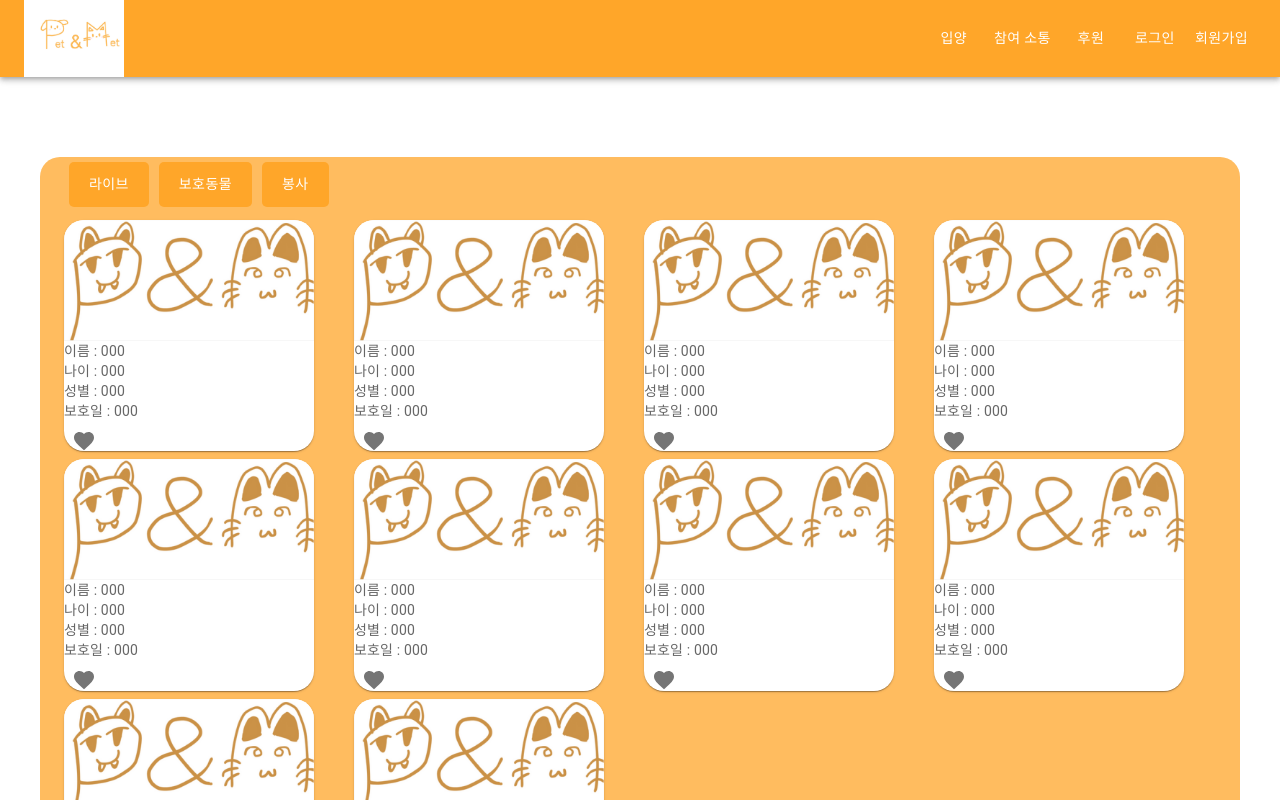
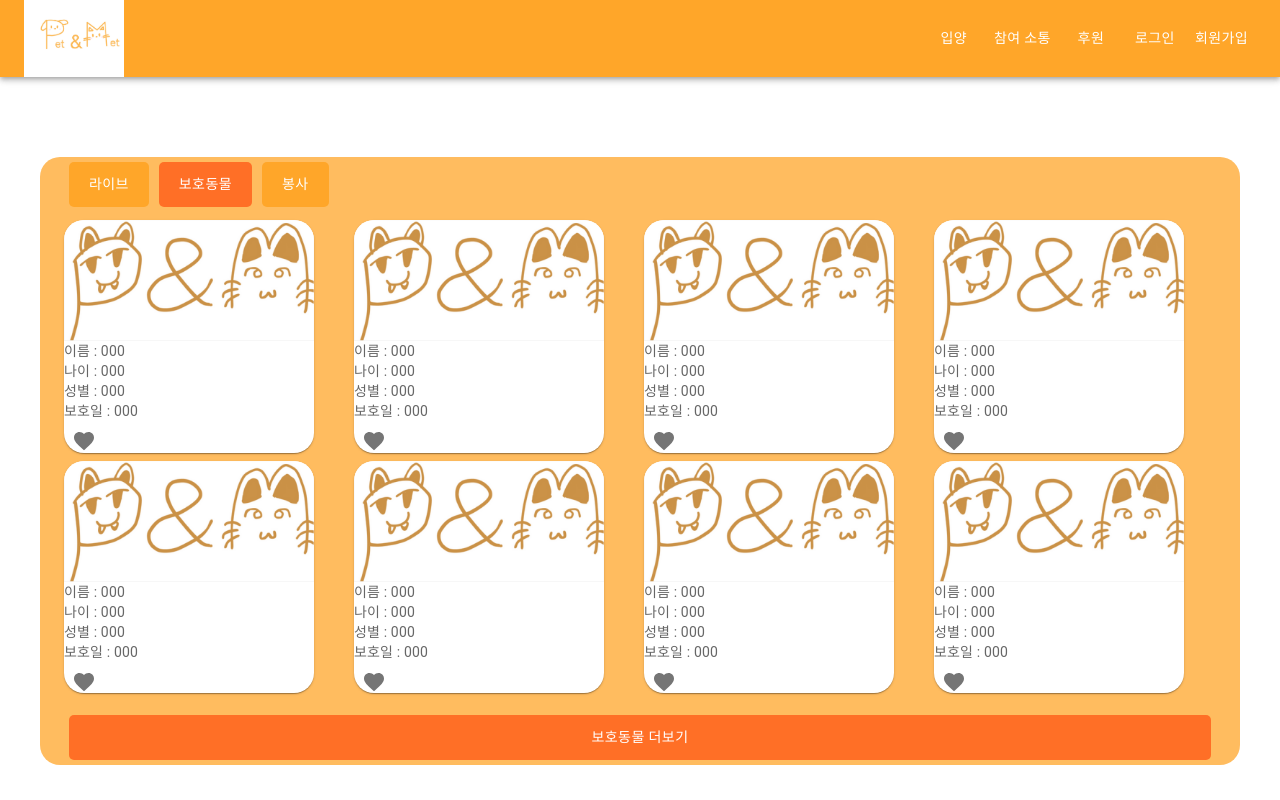
Before and after one commit to H4R1B0/petandmet, a React (Create React App) app in the folder FrontEnd/petandmet/: page / in a window 1280 px wide. Both pictures are taken after a click on the button "보호동물". Shown: the top 800 px of the page. Built offline with nearby package versions, Linux system fonts and the light colour scheme.

Commit message:
refactor : 메인, 라이브리스트, 보호동물리스트 수정

```diff
--- a/FrontEnd/petandmet/src/components/Animal/AnimalList.tsx
+++ b/FrontEnd/petandmet/src/components/Animal/AnimalList.tsx
@@ -1,11 +1,33 @@
+import { Box } from '@mui/material';
 import CardInfo from 'containers/components/Card'
+//보호 동물 데이터를 받는다면 animals 활성화
+interface AnimalListProps {
+  num?: number;
+  // animals: Animal[];
+}
+// num 값에는 보호동물 수가 들어갈 예정
+function AnimalList({ num = 15 }: AnimalListProps) {
+  let animalsToShow : any = []
 
-function AnimalList() {
+  if (num !== undefined) {
+    animalsToShow = Array.from({length : num})
+  }
+
   return (
     <>
-      {[1, 2, 3, 4, 5, 6, 7, 8, 9, 10].map((_, idx) => (
-        <CardInfo key={idx} /> // 반복되는 컴포넌트들은 key prop을 설정해야 합니다.
-      ))}
+    <Box
+      sx={{
+        mt: 1,
+        display: 'grid',
+        gridTemplateColumns: 'repeat(4, 1fr)', // 이 부분을 추가하여 카드를 자동으로 정렬합니다.
+        gap: '8px', // 카드 간 간격 설정
+        height: '95%',
+      }}
+    >
+      {animalsToShow.map((item:any, idx:number) => (
+        <CardInfo key={idx} />
+        ))}
+    </Box>
     </>
   )
 }
--- a/FrontEnd/petandmet/src/components/Live/LiveList.tsx
+++ b/FrontEnd/petandmet/src/components/Live/LiveList.tsx
@@ -1,11 +1,33 @@
+import { Box } from '@mui/material';
 import CardInfo from 'containers/components/Card'
+//라이브 가능 동물 데이터를 받는다면 animals 활성화
+interface LiveListProps {
+  num?: number;
+  // animals: Animal[];
+}
+// num 값에는 라이브가능 동물 수가 들어갈 예정
+function LiveList({ num =10 }: LiveListProps) {
+  let livesToShow : any = []
 
-function LiveList() {
+  if (num !== undefined) {
+    livesToShow = Array.from({length : num})
+  }
+
   return (
     <>
-      {[1, 2, 3, 4, 5, 6, 7, 8].map((_, idx) => (
+    <Box
+      sx={{
+        mt: 1,
+        display: 'grid',
+        gridTemplateColumns: 'repeat(4, 1fr)', // 이 부분을 추가하여 카드를 자동으로 정렬합니다.
+        gap: '8px', // 카드 간 간격 설정
+        height: '95%',
+      }}
+    >
+      {livesToShow.map((item:any, idx:number) => (
         <CardInfo key={idx} />
-      ))}
+        ))}
+    </Box>
     </>
   )
 }
--- a/FrontEnd/petandmet/src/components/Main/MainPage.tsx
+++ b/FrontEnd/petandmet/src/components/Main/MainPage.tsx
@@ -8,21 +8,26 @@ import AnimalList from 'components/Animal/AnimalList'
 import { useState } from 'react'
 import { useNavigate } from 'react-router-dom'
 
+interface CustomButtonProps {
+  isActive: boolean;
+}
+
 const btn = ['라이브', '보호동물', '봉사']
-const CustomButton = styled(Button)(({ theme }) => ({
-  backgroundColor: '#FFA629',
+const CustomButton = styled(Button)(({ isActive }: CustomButtonProps) => ({
+  backgroundColor: isActive ? '#FF6F26'  : '#FFA629',
   color: 'white',
   padding: '10px 20px',
   borderRadius: '5px',
   boxShadow: 'none',
   '&:hover': {
-    backgroundColor: 'orange',
+    backgroundColor: '#FF6F26',
   },
   margin: '5px',
 }))
 
 function MainPage() {
   const [channel, setChannel] = useState(0)
+  const [isActive, setIsActive] = useState([true, false, false]);
   let navigate = useNavigate()
   const goToLiveList = () => {
     navigate('/livelist')
@@ -33,6 +38,12 @@ function MainPage() {
   const goToVolunteer = () => {
     navigate('/volunteer')
   }
+  const handleButtonClick = (idx: number) => {
+    setChannel(idx);
+    const newIsActive = isActive.map((_, i) => i === idx);
+    setIsActive(newIsActive);
+  };
+
   return (
     <>
       <CssBaseline />
@@ -52,36 +63,34 @@ function MainPage() {
           }}
         >
           {btn.map((b, idx) => (
-            <CustomButton key={idx} onClick={() => setChannel(idx)}>
+            <CustomButton
+              key={idx}
+              isActive={isActive[idx]}
+              onClick={() => handleButtonClick(idx)}>
               {b}
             </CustomButton>
           ))}
         </Box>
 
-        <Box
-          sx={{
-            mt: 1,
-            display: 'grid',
-            gridTemplateColumns: 'repeat(4, 1fr)', // 이 부분을 추가하여 카드를 자동으로 정렬합니다.
-            gap: '8px', // 카드 간 간격 설정
-            height: '95%',
-          }}
-        >
-          {channel === 1 ? <AnimalList></AnimalList> : <MainLive></MainLive>}
+        <Box>
+          {
+          channel === 1
+          ? <AnimalList num={8}/>
+          :<MainLive num={8}/>}
         </Box>
 
         <CustomButton
+          isActive={isActive[channel]}
           onClick={
-            channel === 1
+              channel === 1
               ? goToAnimalList
               : channel === 2
               ? goToVolunteer
               : goToLiveList
           }
         >
-          더보기
+          {btn[channel]} 더보기
         </CustomButton>
-        {/* 더보기 눌렀을 시 라이브 리스트, 보호동물 리스트 페이지로 각각 이동 추후개발 */}
       </Container>
     </>
   )
```
